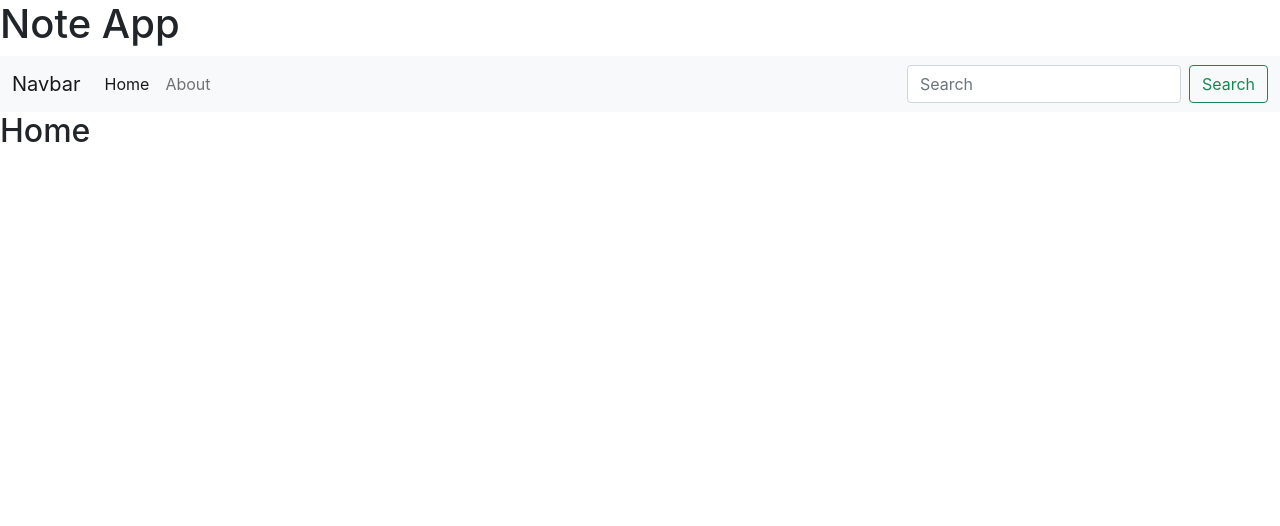
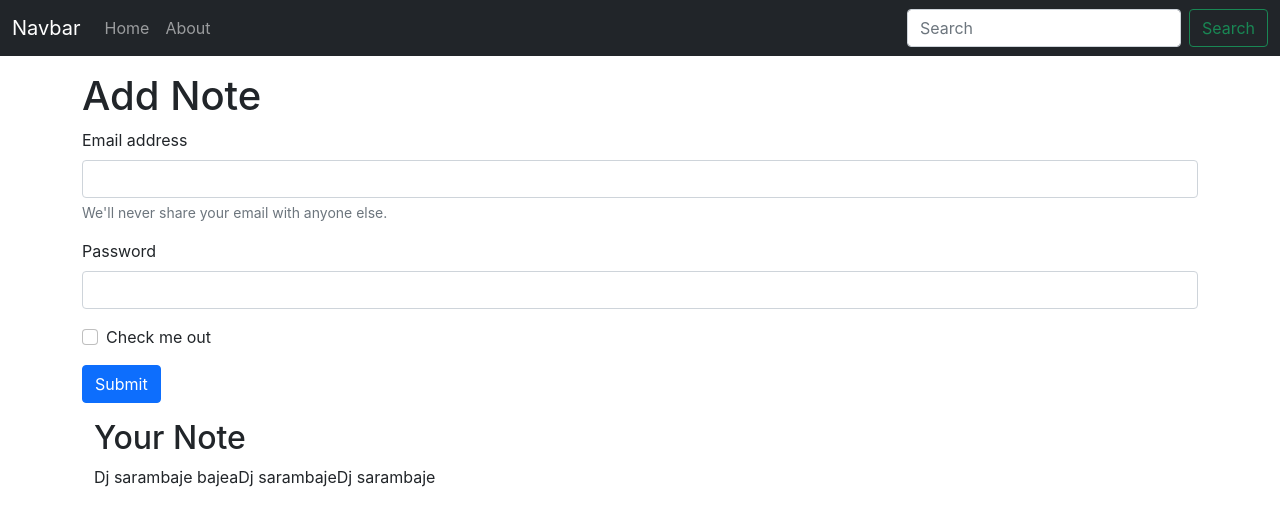
Before and after one commit to AthulKkumar/noteapp, a React (Create React App) app: page / in a window 1280 px wide. Shown: the top 526 px of the page. Built offline with nearby package versions, Linux system fonts and the light colour scheme.

Commit message:
Add form and fetch hard code notes

```diff
--- a/package.json
+++ b/package.json
@@ -20,7 +20,7 @@
     "build": "react-scripts build",
     "test": "react-scripts test",
     "eject": "react-scripts eject",
-    "both": "concurrently \"npm run start\" \"nodemon /backend/index.js\""
+    "both": "concurrently \"npm run start\"  \"nodemon  backend/index.js\""
   },
   "eslintConfig": {
     "extends": [
--- a/src/App.js
+++ b/src/App.js
@@ -14,17 +14,18 @@
 function App() {
   return (
     <>
-      <h1>Note App</h1>
       <NoteState>
         <Router>
 
           <Navbar />
+          <div className='container'>
             <Routes>
 
               <Route exact path="/" element={<Home />} />
               <Route exact path="/about" element={<About />} />
 
             </Routes>
+          </div>
 
         </Router>
       </NoteState>
--- a/src/components/About.js
+++ b/src/components/About.js
@@ -1,16 +1,10 @@
-import React, {useContext, useEffect} from 'react'
-import noteContext from '../context/notes/noteContext'
+import React from 'react'
 
 const About = () => {
-    const a = useContext(noteContext)
-
-    useEffect(()=>{
-        a.update()
-    },[])
 
   return (
     <div>
-      <h2>About{a.state.name}</h2>
+      <h2>About</h2>
     </div>
   )
 }
--- a/src/components/Home.js
+++ b/src/components/Home.js
@@ -1,9 +1,40 @@
 import React from 'react'
+import { useContext } from 'react'
+import noteContext from '../context/notes/noteContext'
+
 
 const Home = () => {
+  const context = useContext(noteContext)
+  const {notes, setNotes} = context
   return (
     <div>
-      <h2>Home</h2>
+      <div className='conatiner my-3'>
+        <h1>Add Note</h1>
+        <form>
+          <div class="mb-3">
+            <label for="exampleInputEmail1" class="form-label">Email address</label>
+            <input type="email" class="form-control" id="exampleInputEmail1" aria-describedby="emailHelp"/>
+              <div id="emailHelp" class="form-text">We'll never share your email with anyone else.</div>
+          </div>
+          <div class="mb-3">
+            <label for="exampleInputPassword1" class="form-label">Password</label>
+            <input type="password" class="form-control" id="exampleInputPassword1"/>
+          </div>
+          <div class="mb-3 form-check">
+            <input type="checkbox" class="form-check-input" id="exampleCheck1"/>
+              <label class="form-check-label" for="exampleCheck1">Check me out</label>
+          </div>
+          <button type="submit" class="btn btn-primary">Submit</button>
+        </form>
+      </div>
+
+      <div className='container my-3'>
+        <h2>Your Note</h2>
+        {notes.map((note)=>{
+          console.log(note);
+          return note.title;
+        })}
+      </div>
     </div>
   )
 }
--- a/src/components/Navbar.js
+++ b/src/components/Navbar.js
@@ -1,10 +1,17 @@
-import React from 'react'
-import { Link } from "react-router-dom";
+import React, {useEffect} from 'react'
+import { Link, useLocation } from "react-router-dom";
 
 const Navbar = () => {
+
+  let location = useLocation();
+
+  useEffect(() => {
+    console.log(location);
+  }, [location]);
+
   return (
     <div>
-      <nav className="navbar navbar-expand-lg navbar-light bg-light">
+      <nav className="navbar navbar-expand-lg navbar-dark bg-dark">
         <div className="container-fluid">
           <Link className="navbar-brand" to="/">Navbar</Link>
           <button className="navbar-toggler" type="button" data-bs-toggle="collapse" data-bs-target="#navbarSupportedContent" aria-controls="navbarSupportedContent" aria-expanded="false" aria-label="Toggle navigation">
@@ -13,15 +20,15 @@
           <div className="collapse navbar-collapse" id="navbarSupportedContent">
             <ul className="navbar-nav me-auto mb-2 mb-lg-0">
               <li className="nav-item">
-          <Link className="nav-link active" aria-current="page" to="/">Home</Link>
+                <Link className={`nav-link ${location.pathname === "/"}?"active":""`} aria-current="page" to="/">Home</Link>
               </li>
               <li className="nav-item">
-          <Link className="nav-link" to="/about">About</Link>
+                <Link className={`nav-link ${location.pathname === "/about"}?"active":""`} to="/about">About</Link>
               </li>
 
             </ul>
             <form className="d-flex">
-        <input className="form-control me-2" type="search" placeholder="Search" aria-label="Search"/>
+              <input className="form-control me-2" type="search" placeholder="Search" aria-label="Search" />
               <button className="btn btn-outline-success" type="submit">Search</button>
             </form>
           </div>
--- a/src/context/notes/NoteState.js
+++ b/src/context/notes/NoteState.js
@@ -1,25 +1,42 @@
 import { useState } from "react";
 import NoteContext from "./noteContext";
 
-const NoteState = (props)=>{
-    const s1 = {
-        name:"honeysing",
-        class: 12
-    }
+const NoteState = (props) => {
 
-    const[state, setState] = useState(s1)
+    const noteInitial = [
+        {
+            "_id": "642290f3564a4ee0fef288bc",
+            "user": "641f03d7a941b9e1e8838997",
+            "title": "Dj sarambaje bajea",
+            "description": "Mathe presu sollu dj...sai",
+            "tag": "Fansty",
+            "date": "2023-03-28T07:02:11.647Z",
+            "__v": 0
+        },
+        {
+            "_id": "642531f57afae923bd52e58d",
+            "user": "641f03d7a941b9e1e8838997",
+            "title": "Dj sarambaje",
+            "description": "Mathe presu sollu",
+            "tag": "Fansty",
+            "date": "2023-03-30T06:53:41.736Z",
+            "__v": 0
+        },
+        {
+            "_id": "642531f77afae923bd52e58f",
+            "user": "641f03d7a941b9e1e8838997",
+            "title": "Dj sarambaje",
+            "description": "Mathe presu sollu",
+            "tag": "Fansty",
+            "date": "2023-03-30T06:53:43.093Z",
+            "__v": 0
+        }
+    ]
 
-    const update = ()=>{
-        setTimeout(() => {
-            setState({
-                name:"Djsasi",
-                class: 12
-            })
-        }, 1000);
-    }
+    const [notes, setNote] = useState(noteInitial)
 
-    return(
-        <NoteContext.Provider value={{state, update}}>
+    return (
+        <NoteContext.Provider value={{notes, setNote}}>
             {props.children}
         </NoteContext.Provider>
     )
```
Also changed, not shown: 1 other file (tests, documents, lock files or other folders). Lines whose indentation alone changed are shown as unchanged.
